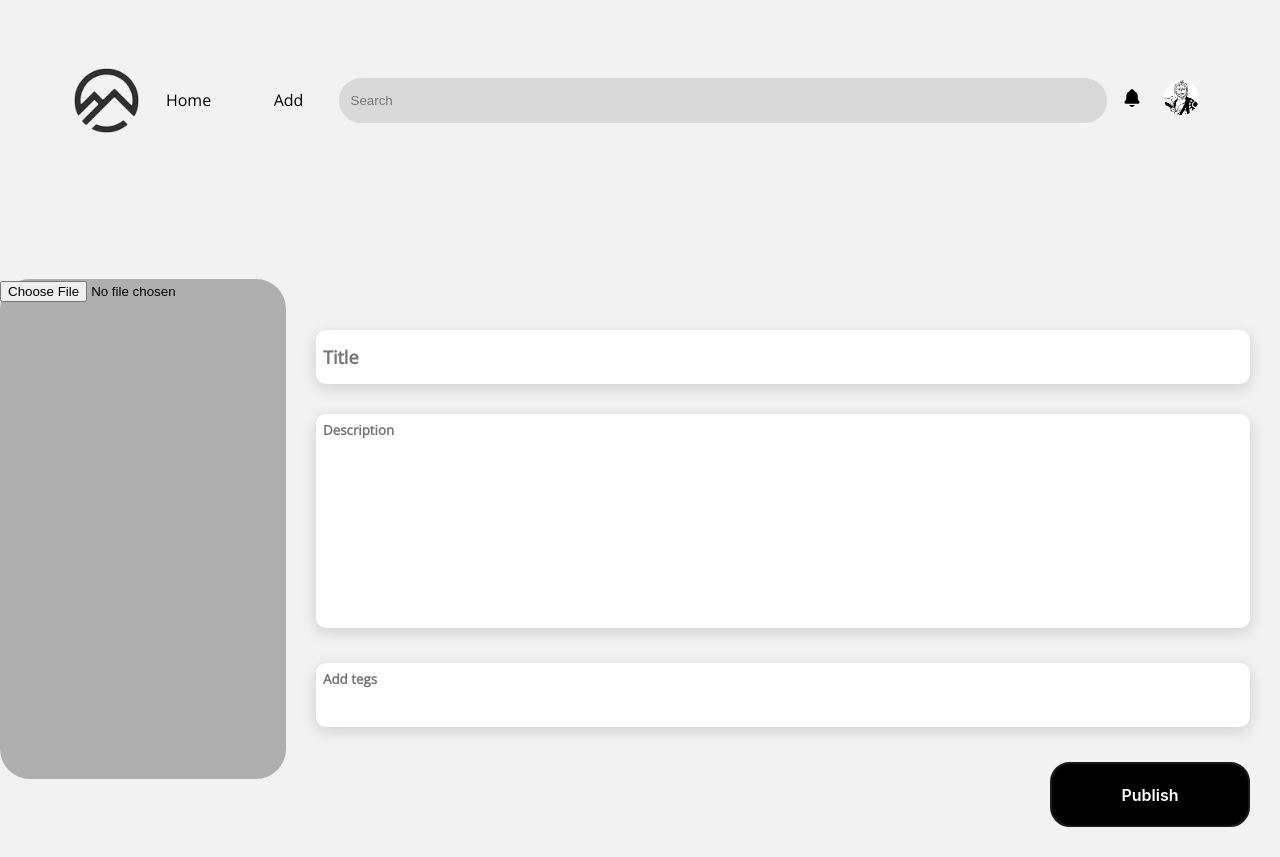
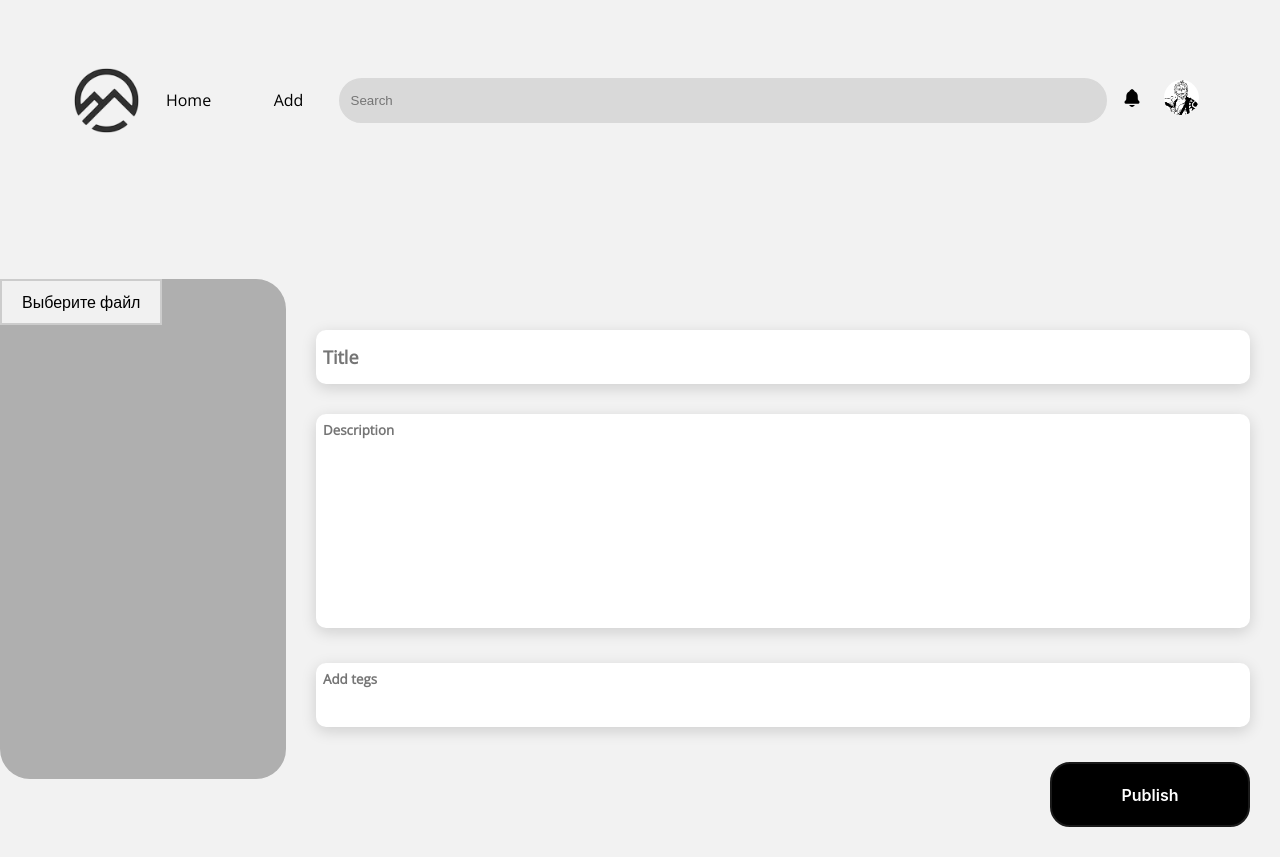
Before and after one commit to Vannitass/trippix, a Django app: page /add/ in a window 1280 px wide. Run offline with Django 4.2, Linux system fonts and the light colour scheme; a user stored in the database is signed in.

```diff
--- a/trippix/static/styles/style5.css
+++ b/trippix/static/styles/style5.css
@@ -129,3 +129,13 @@ a{
   padding-top:100px;
 
 }
+
+
+
+.custom-file-upload {
+    display: inline-block;
+    padding: 10px 20px;
+    cursor: pointer;
+    border: 2px solid #ccc;
+    background: #f1f1f1;
+}
--- a/trippix/templates/page5.html
+++ b/trippix/templates/page5.html
@@ -54,7 +54,10 @@
     <form method="POST" action="{% url 'add' %}" enctype="multipart/form-data" class="bar-to-add-image">
       {% csrf_token %}
             <div class="card-add-image">
-                  <input type="file" name="image">
+                  <label for="file-upload" class="custom-file-upload">
+                      <i class="fas fa-cloud-upload-alt"></i> Выберите файл
+                  </label>
+                  <input type="file" id="file-upload" name="image" style="display: none;">
                   <!-- <button type="file" class="add-button" >Publish</button> -->
             </div>
 
```
Also changed, not shown: trippix/templates/page4.html (+17 -51 lines), trippix/db.sqlite3, trippix/media/Post_images/U2KCjlFU7AQ.jpg (added).
